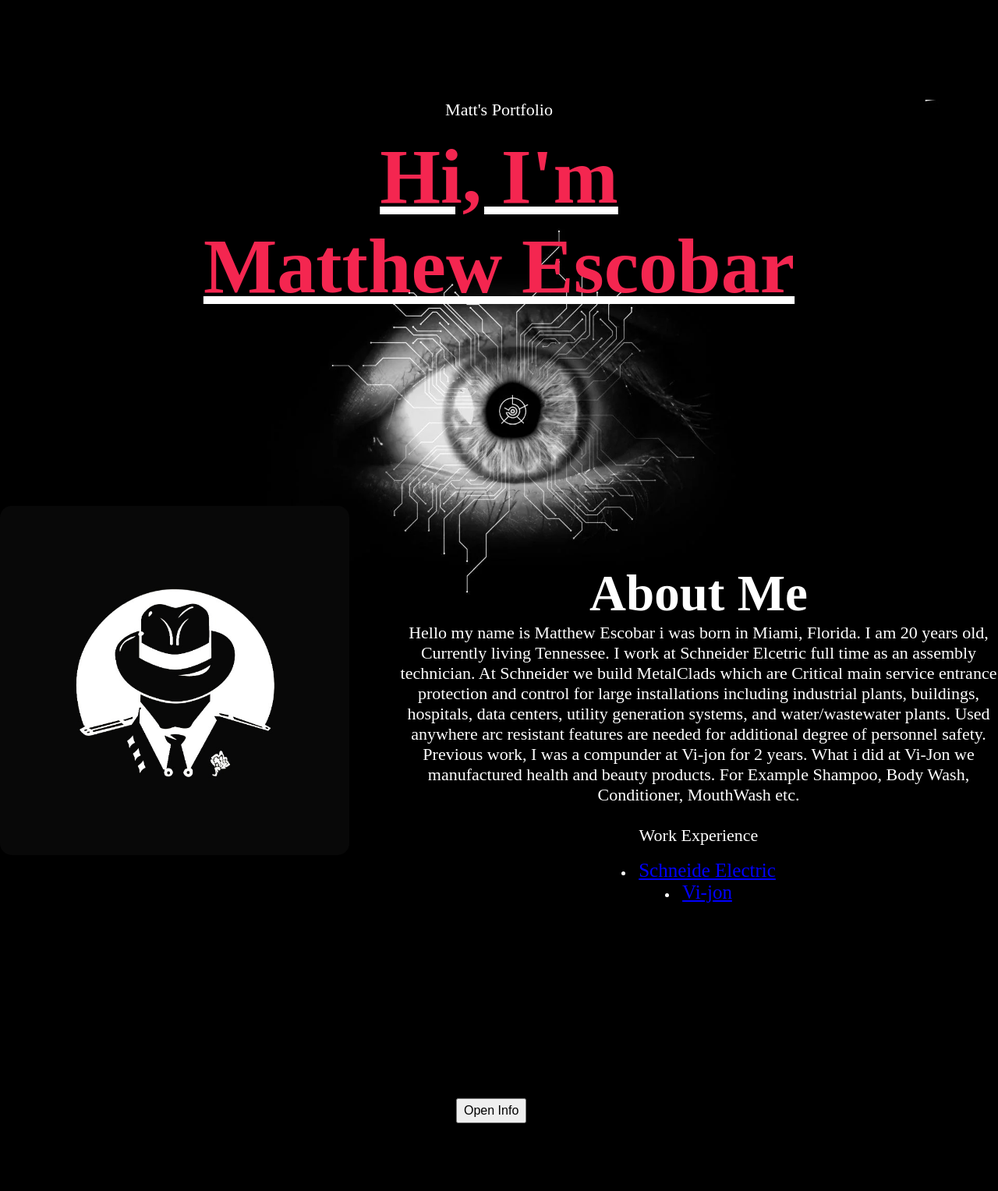
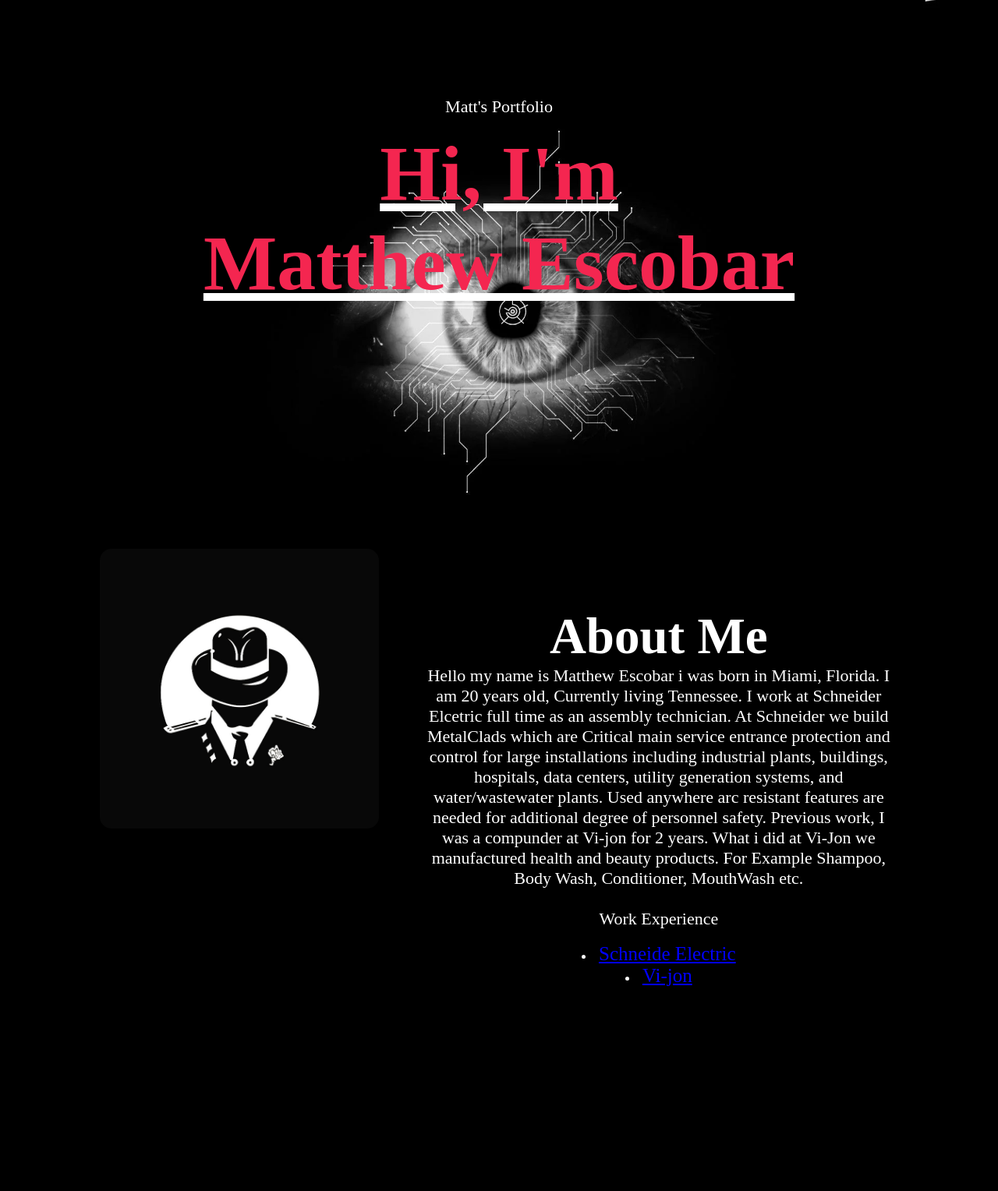
Before and after one commit to mattesco1022/capstone, a PHP site: page / in a window 1280 px wide. Shown: the top 1528 px of the page at 78% size. Before the commit the page ends 1441 px from the top, so only its background shows below. Run offline with PHP 8.4, Linux system fonts and the light colour scheme.

Commit message:
back to original

```diff
--- a/style.css
+++ b/style.css
@@ -17,6 +17,10 @@
 }
 .container{
     text-align: center;
+    padding: 22px 10%;
+    margin-left: auto;
+    margin-right:auto;;
+    padding-top:auto;
 }
 
 
```
